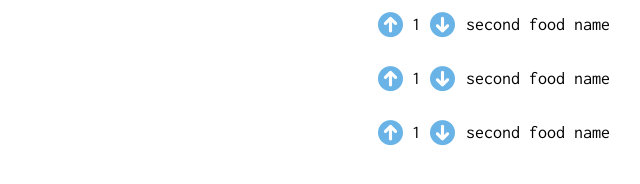
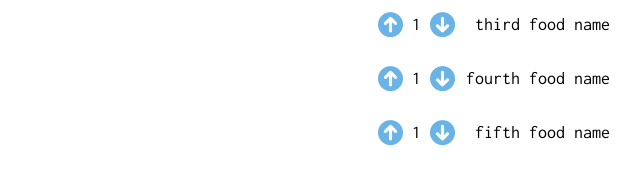
Before and after one commit to caroline-smyth/ugh, a plain HTML site: page index.html in a window 1280 px wide. Shown: the part 410-594 px from the top of the page, 487-1127 px from the left. Drawn offline with Linux system fonts and the light colour scheme.

Commit message:
food item renaming for better clarity

```diff
--- a/index.html
+++ b/index.html
@@ -100,7 +100,7 @@
                 <p class="vote-amount">1</p>
                 <button class="fa fa-solid fa-circle-arrow-down" style="font-size: 25px"></button>
               </div>
-              <p class="food-name">second food name</p>
+              <p class="food-name">third food name</p>
             </div>
             <div class="item">
               <div class="votes">
@@ -108,7 +108,7 @@
                 <p class="vote-amount">1</p>
                 <button class="fa fa-solid fa-circle-arrow-down" style="font-size: 25px"></button>
               </div>
-              <p class="food-name">second food name</p>
+              <p class="food-name">fourth food name</p>
             </div>
             <div class="item">
               <div class="votes">
@@ -116,7 +116,7 @@
                 <p class="vote-amount">1</p>
                 <button class="fa fa-solid fa-circle-arrow-down" style="font-size: 25px"></button>
               </div>
-              <p class="food-name">second food name</p>
+              <p class="food-name">fifth food name</p>
             </div>
         </div>
         </div>
```
